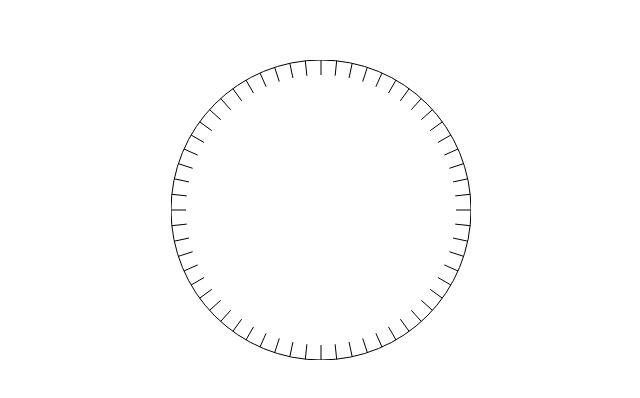
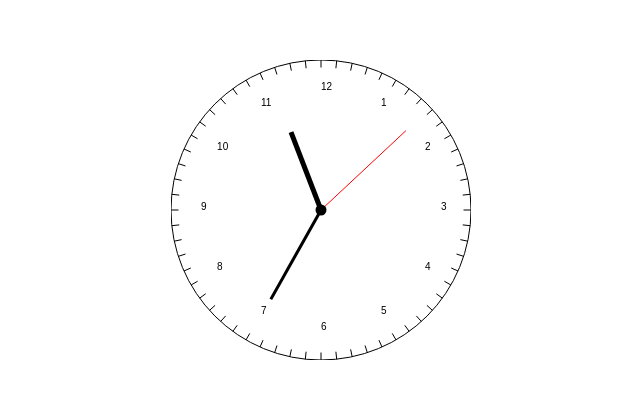
Before and after one commit to korund1Cclub/1c-front-end, a plain HTML site: page example/index.html in a window 1280 px wide. Shown: the part 190-588 px from the top of the page, without its empty margins (319-959 px from the left). Drawn offline with Linux system fonts and the light colour scheme.

Commit message:
clock ready

```diff
--- a/example/script.js
+++ b/example/script.js
@@ -1,22 +1,100 @@
 var canvas = document.getElementById("sandbox"),
-context = canvas.getContext("2d"),
-clock = new Path2D();
-clock.arc(150, 150, 150, 0, 2 * Math.PI);
+context = canvas.getContext("2d");
+
+var secondsAngle, minutesAngle, hoursAngle;
+
+function round(R) {
+    var R;
+    var clock = new Path2D();
+    clock.arc(150, 150, R, 0, 2 * Math.PI);
+    context.strokeStyle = "black";
     context.stroke(clock);
+}
 
+
+
+
+function dels() {
     var R = 300/2;
     var d, angle, pX, pY, qX, qY;
     for(d = 0; d < 60; ++d){
         angle = (d/60) * (2*Math.PI);
         pX = Math.cos(angle) * R;
         pY = -Math.sin(angle) * R;
-    qX = 0.9 * pX;
-    qY = 0.9 * pY;
+        qX = 0.95 * pX;
+        qY = 0.95 * pY;
         pX += R; pY += R;
         qX += R; qY += R;
 
         var del = new Path2D();
         del.moveTo(pX, pY);
         del.lineTo(qX, qY);
+        context.strokeStyle = "black";
         context.stroke(del);
     }
+    var pXc, pYc;
+    for(var i = 1; i <= 12; i++) {
+        angle = (i/12) * (2 * Math.PI);
+        pXc = R + R * 0.8 * Math.sin(angle);
+        pYc = R - (R * 0.8 * Math.cos(angle));
+
+        context.fillText(i, pXc, pYc);
+    }
+
+}
+
+
+
+
+function Arrows() {
+    var Radius = 300/2;
+    var date = new Date();
+    var hours, minutes, seconds;
+    hours = date.getHours();
+    minutes = date.getMinutes();
+    seconds = date.getSeconds();
+
+
+    secondsAngle = (seconds / 60) * (2 * Math.PI);
+    minutesAngle = (minutes / 60) * (2 * Math.PI);
+    hoursAngle = ((hours % 12) /  12) * (2 * Math.PI);
+
+    /*secondsAngle = Math.PI / 2 - secondsAngle;
+    minutesAngle = Math.PI / 2 - minutesAngle;
+    hoursAngle = Math.PI / 2 - hoursAngle;*/
+
+    var secArrow = new Path2D();
+    secArrow.moveTo(Radius, Radius);
+    secArrow.lineTo(Radius + Radius * 0.7 * Math.sin(secondsAngle), Radius - (Radius * 0.9 * Math.cos(secondsAngle)) );
+    context.strokeStyle = "red";
+    context.stroke(secArrow);
+
+    var minArrow = new Path2D();
+    minArrow.moveTo(Radius, Radius);
+    minArrow.lineTo(Radius + Radius * 0.5 * Math.sin(minutesAngle), Radius - (Radius * 0.8 * Math.cos(minutesAngle)) );
+    context.lineWidth = 3;
+    context.strokeStyle = "black";
+    context.stroke(minArrow);
+
+    var houArrow = new Path2D();
+    houArrow.moveTo(Radius, Radius);
+    houArrow.lineTo(Radius + Radius * 0.4 * Math.sin(hoursAngle), Radius - (Radius * 0.6 * Math.cos(hoursAngle)) );
+    context.lineWidth = 5;
+    context.strokeStyle = "black";
+    context.stroke(houArrow);
+
+}
+
+function drawWatch() {
+    context.clearRect(0, 0, 300, 300);
+
+    context.lineWidth = 1;
+    round(150);
+    dels();
+    Arrows();
+    round(3);
+
+    setTimeout(drawWatch, 1000);
+}
+
+drawWatch();
--- a/example/style.css
+++ b/example/style.css
@@ -11,4 +11,5 @@ body{
 
 canvas{
     /*border: 1px solid black;*/
+
 }
```
Lines whose indentation alone changed are shown as unchanged.
